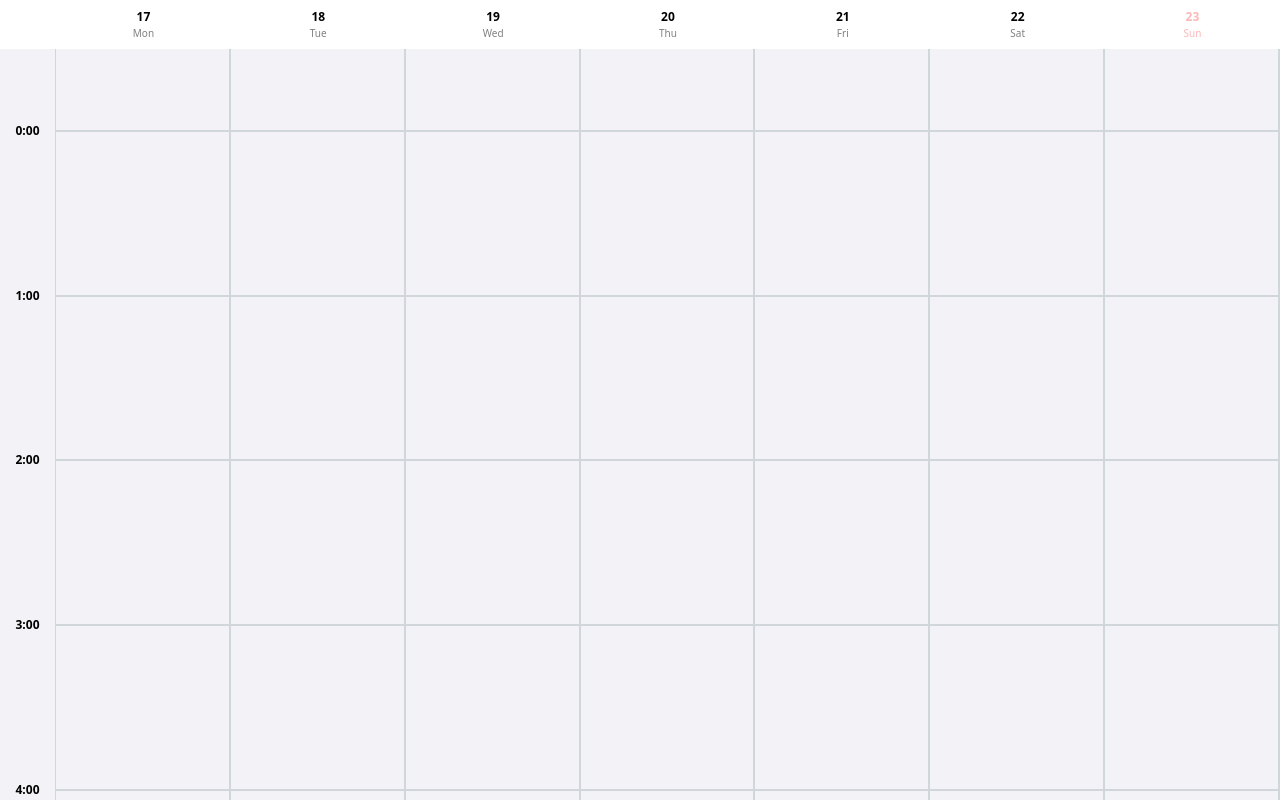
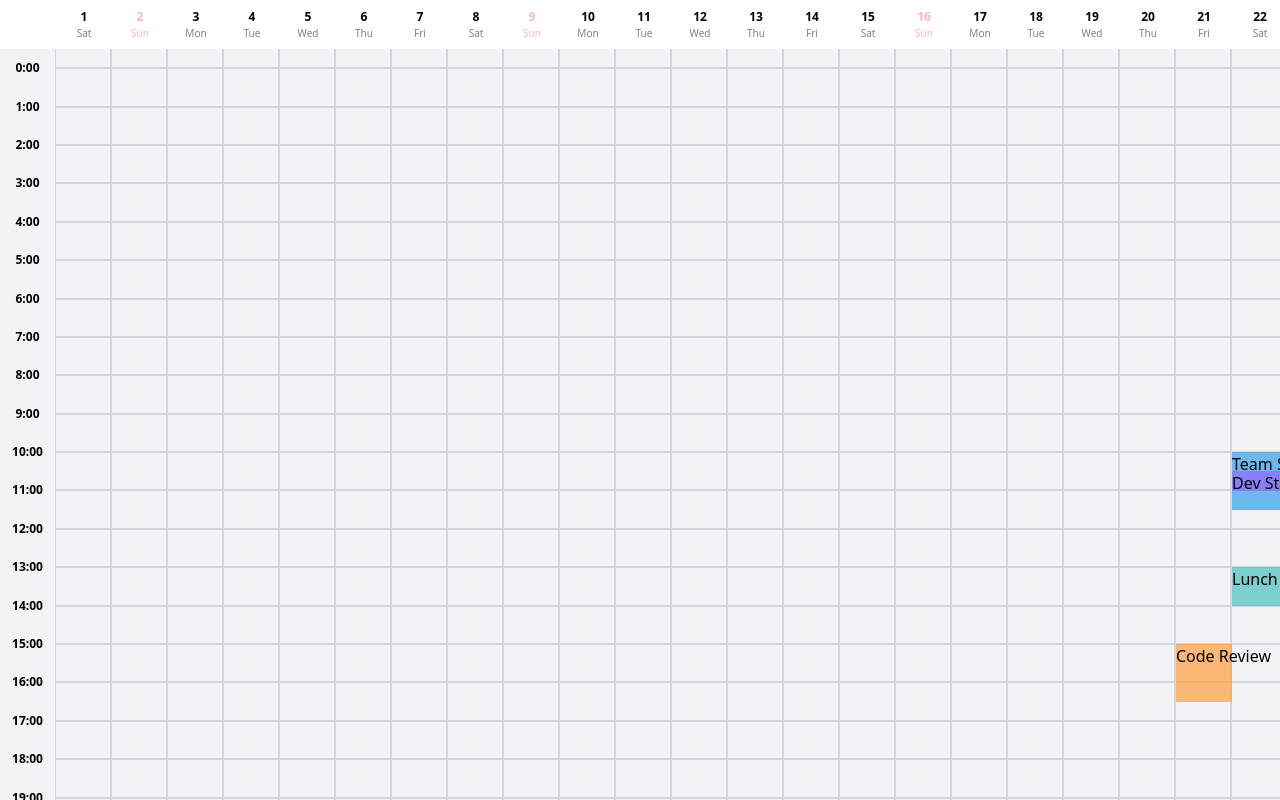
Before and after one commit to amirsafaricg/dope-calendar, a Vue app: page / in a window 1280 px wide. Built offline with nearby package versions, Linux system fonts and the light colour scheme.

Commit message:
added calendar items placings

```diff
--- a/src/App.vue
+++ b/src/App.vue
@@ -1,33 +1,110 @@
 <template>
   <div class="h-dvh w-dvw">
-    <!-- <CalendarGrid
-      mode="custom"
-      :start-date="new Date()"
-      :end-date="new Date(new Date().setDate(new Date().getDate() + 35))"
-      jalaali
-      lang="fa"
-      dir="rtl"
-    /> -->
-   <!-- <CalendarGrid
+    <CalendarGrid
+      :georgian="true"
+      :jalaali="false"
       mode="month"
-      lang="fa"
-      dir="rtl"
-      jalaali
-    />-->
-    <!-- <CalendarGrid mode="month" :start-date="new Date()" :jalaali="true" lang="fa" /> -->
-  <CalendarGrid mode="week" georgian :start-date="new Date()"  lang="en" />
+      dir="ltr"
+      lang="en"
+      :items="calendarItems"
+    >
+      <template #item="{ item }">
+        <div class="custom-calendar-item cursor-pointer" :style="{ backgroundColor: item.color }">
+          <div class="item-title">{{ item.title }}</div>
+          <div class="item-time">
+            <!-- {{ item.start.toLocaleTimeString([], { hour: '2-digit', minute: '2-digit' }) }} -
+            {{ item.end.toLocaleTimeString([], { hour: '2-digit', minute: '2-digit' }) }} -->
+          </div>
+        </div>
+      </template>
+    </CalendarGrid>
   </div>
 </template>
-<script lang="ts">
-import { defineComponent, ref } from 'vue'
+<script setup lang="ts">
+import { ref } from 'vue'
 import CalendarGrid from './components/CalendarGrid.vue'
 
-export default defineComponent({
-  name: 'AppView',
-  components: {
-    CalendarGrid,
+const today = new Date()
+
+const calendarItems = ref([
+  // Item for today
+  {
+    title: 'Team Sync',
+    start: new Date(new Date(today).setHours(10, 0, 0, 0)),
+    end: new Date(new Date(today).setHours(11, 30, 0, 0)),
+    color: 'rgba(54, 162, 235, 0.7)', // Blue
+    description: 'Weekly team synchronization meeting.'
   },
-  setup() {},
-})
+  // Another item for today
+  {
+    title: 'Lunch Break',
+    start: new Date(new Date(today).setHours(13, 0, 0, 0)),
+    end: new Date(new Date(today).setHours(14, 0, 0, 0)),
+    color: 'rgba(75, 192, 192, 0.7)', // Green
+    description: 'Quick lunch at the cafeteria.'
+  },
+  // Overlapping item for today
+  {
+    title: 'Dev Standup',
+    start: new Date(new Date(today).setHours(10, 30, 0, 0)),
+    end: new Date(new Date(today).setHours(11, 0, 0, 0)),
+    color: 'rgba(153, 102, 255, 0.7)', // Purple
+    description: 'Daily developer standup.'
+  },
+  // Item for yesterday
+  {
+    title: 'Code Review',
+    start: new Date(new Date(new Date().setDate(today.getDate() - 1)).setHours(15, 0, 0, 0)),
+    end: new Date(new Date(new Date().setDate(today.getDate() - 1)).setHours(16, 30, 0, 0)),
+    color: 'rgba(255, 159, 64, 0.7)', // Orange
+    description: 'Review pull requests.'
+  },
+  // Item for tomorrow
+  {
+    title: 'Project Planning',
+    start: new Date(new Date(new Date().setDate(today.getDate() + 1)).setHours(9, 0, 0, 0)),
+    end: new Date(new Date(new Date().setDate(today.getDate() + 1)).setHours(12, 0, 0, 0)),
+    color: 'rgba(255, 206, 86, 0.7)', // Yellow
+    description: 'Planning session for the next sprint.'
+  },
+  // Another item for tomorrow
+  {
+    title: 'Follow-up Calls',
+    start: new Date(new Date(new Date().setDate(today.getDate() + 1)).setHours(14, 0, 0, 0)),
+    end: new Date(new Date(new Date().setDate(today.getDate() + 1)).setHours(15, 0, 0, 0)),
+    color: 'rgba(54, 162, 235, 0.7)', // Blue
+    description: 'Client follow-up calls.'
+  },
+  // Item for two days from now
+  {
+    title: 'Client Demo',
+    start: new Date(new Date(new Date().setDate(today.getDate() + 2)).setHours(16, 5, 0, 0)),
+    end: new Date(new Date(new Date().setDate(today.getDate() + 2)).setHours(17, 0, 0, 0)),
+    color: 'rgba(255, 99, 132, 0.7)', // Red
+    description: 'Present the new features to the client.'
+  },
+  // Item for three days from now
+  {
+    title: 'Marketing Meeting',
+    start: new Date(new Date(new Date().setDate(today.getDate() + 3)).setHours(11, 0, 0, 0)),
+    end: new Date(new Date(new Date().setDate(today.getDate() + 3)).setHours(12, 30, 0, 0)),
+    color: 'rgba(75, 192, 192, 0.7)', // Green
+    description: 'Discuss marketing strategies.'
+  },
+  // Item for four days from now
+  {
+    title: 'Design Review',
+    start: new Date(new Date(new Date().setDate(today.getDate() + 4)).setHours(10, 0, 0, 0)),
+    end: new Date(new Date(new Date().setDate(today.getDate() + 4)).setHours(11, 0, 0, 0)),
+    color: 'rgba(153, 102, 255, 0.7)', // Purple
+    description: 'Review new UI/UX designs.'
+  }
+])
 </script>
-<style scoped></style>
+
+<style scoped>
+.custom-calendar-item{
+  width: 100%;
+  height: 100%;
+}
+</style>
--- a/src/components/CalendarGrid.vue
+++ b/src/components/CalendarGrid.vue
@@ -46,7 +46,17 @@
               <div :class="{ 'grid-line-v': day !== 1 }"></div>
             </div>
           </div>
-          <div class="content"></div>
+          <div class="content">
+            <div v-for="item in processedItems" :key="item.id" :style="item.style">
+              <slot name="item" :item="item">
+                <!-- Default item appearance -->
+                <div class="default-item">
+                  <strong>{{ item.title }}</strong>
+                  <p>{{ item.start.toLocaleTimeString() }} - {{ item.end.toLocaleTimeString() }}</p>
+                </div>
+              </slot>
+            </div>
+          </div>
         </div>
       </div>
     </div>
@@ -110,6 +120,10 @@ export default defineComponent({
       required: false,
       default: () => new Date(),
     },
+    items: {
+      type: Array as PropType<{ start: Date; end: Date; [key: string]: any }[]>,
+      default: () => [],
+    },
     endDate: {
       type: Date,
       required: false,
@@ -160,9 +174,12 @@ export default defineComponent({
     const calendarContent = ref<HTMLElement | null>(null)
     const calendarHeader = ref<HTMLElement | null>(null)
     const contentContainer = ref<HTMLElement | null>(null)
+    const isZooming = ref(false)
+
+
 
     useDragToScroll(calendarHeader)
-    useDragToScroll(calendarContent)
+    useDragToScroll(calendarContent, isZooming.value)
 
 
 
@@ -376,8 +393,6 @@ export default defineComponent({
     const dayCellWidth = ref(0)
     const dayCellHeight = ref(0)
     const zoomAmount = ref(1)
-    const isZooming = ref(false)
-    const startY = ref(0)
     const initialZoomOnDrag = ref(1)
     const minZoomAmount = ref(1)
     const maxZoomAmount = ref(props.maxZoom)
@@ -398,43 +413,56 @@ const calendarBodyWidth = computed(() => {
       return `${dayHoursList.value.length * zoomAmount.value * dayCellHeight.value}px`
     })
 
-  const handleZoomStart = (event: MouseEvent | TouchEvent) => {
+    const topPadding = computed(()=>{
+      return zoomAmount.value * dayCellHeight.value /2
+    })
+
+    // const zoomAmount = ref(1) // 1 = 100% zoom
+    let startY = 0
+    const dragFromUpperHalf = ref(true)
+
+    const handleZoomStart = (event: MouseEvent | TouchEvent) => {
       if (!props.zoom) return
       isZooming.value = true
-      startY.value = 'touches' in event ? event.touches[0]!.clientY : event.clientY
-      initialZoomOnDrag.value = zoomAmount.value
-      window.addEventListener('mousemove', handleZoomMove)
-      window.addEventListener('mouseup', handleZoomEnd)
-      window.addEventListener('touchmove', handleZoomMove)
-      window.addEventListener('touchend', handleZoomEnd)
-      document.body.style.cursor = 'ns-resize'
-      document.body.style.userSelect = 'none'
+      startY = 'touches' in event ? event.touches[0].clientY : event.clientY
+
+      const targetElement = event.currentTarget as HTMLElement
+      const rect = targetElement.getBoundingClientRect()
+      const clickY = 'touches' in event ? event.touches[0].clientY : event.clientY
+      const middleY = rect.top + rect.height / 2
+      dragFromUpperHalf.value = clickY < middleY
+
+      document.addEventListener('mousemove', handleZoomMove)
+      document.addEventListener('touchmove', handleZoomMove)
+      document.addEventListener('mouseup', handleZoomEnd)
+      document.addEventListener('touchend', handleZoomEnd)
+      document.addEventListener('mouseleave', handleZoomEnd)
+      document.addEventListener('touchcancel', handleZoomEnd)
     }
 
     const handleZoomMove = (event: MouseEvent | TouchEvent) => {
       if (!isZooming.value) return
+      event.preventDefault()
+      const currentY = 'touches' in event ? event.touches[0].clientY : event.clientY
+      const deltaY = currentY - startY
 
-      requestAnimationFrame(() => {
-        const currentY = 'touches' in event ? event.touches[0]!.clientY : event.clientY
-        const deltaY = startY.value - currentY // Inverted for natural feel (drag up = zoom in)
-        const zoomSensitivity = 200 // Adjust this value to control zoom speed
-        const newZoom = initialZoomOnDrag.value + deltaY / zoomSensitivity
-
-        // Clamp the zoom level between min and max
-        zoomAmount.value = Math.max(minZoomAmount.value, Math.min(maxZoomAmount.value, newZoom))
-      })
+      let zoomDirection = dragFromUpperHalf.value ? -1 : 1
+      const newzoomAmount = zoomAmount.value + (deltaY * zoomDirection) / 50 // Adjust sensitivity
+      zoomAmount.value = Math.max(minZoomAmount.value, Math.min(newzoomAmount, maxZoomAmount.value)) // Clamp zoom level
+      startY = currentY
     }
 
     const handleZoomEnd = () => {
       if (!isZooming.value) return
       isZooming.value = false
-      window.removeEventListener('mousemove', handleZoomMove)
-      window.removeEventListener('mouseup', handleZoomEnd)
-      window.removeEventListener('touchmove', handleZoomMove)
-      window.removeEventListener('touchend', handleZoomEnd)
-      document.body.style.cursor = ''
-      document.body.style.userSelect = ''
+      document.removeEventListener('mousemove', handleZoomMove)
+      document.removeEventListener('touchmove', handleZoomMove)
+      document.removeEventListener('mouseup', handleZoomEnd)
+      document.removeEventListener('touchend', handleZoomEnd)
+      document.removeEventListener('mouseleave', handleZoomEnd)
+      document.removeEventListener('touchcancel', handleZoomEnd)
     }
+
 
 
 
@@ -482,6 +510,62 @@ const calendarBodyWidth = computed(() => {
       }
     })
 
+  const processedItems = computed(() => {
+      const dayWidth = 100 / monthDays.value.length
+      const totalHours = props.endHour - props.startHour
+
+      // The total height of the scrollable content area for items.
+      const contentHeight =
+        dayHoursList.value.length * zoomAmount.value * dayCellHeight.value - 2 * topPadding.value
+
+      return props.items
+        .map((item, index) => {
+          const startDt = DateTime.fromJSDate(item.start)
+          const endDt = DateTime.fromJSDate(item.end)
+
+          const dayIndex = monthDays.value.findIndex((day) => {
+            const dayDt = props.jalaali
+              ? DateTime.fromObject(
+                  { day: day.day as number, month: startDt.month, year: startDt.year },
+                  { zone: 'local', numberingSystem: 'latn', outputCalendar: 'persian' }
+                )
+              : DateTime.fromObject({
+                  day: day.day as number,
+                  month: startDt.month,
+                  year: startDt.year
+                })
+
+            return dayDt.hasSame(startDt, 'day')
+          })
+
+          if (dayIndex === -1) {
+            return null // Item is not in the visible range
+          }
+
+          const startOfDay = startDt.startOf('day').plus({ hours: props.startHour })
+          const itemStartOffset = startDt.diff(startOfDay, 'minutes').minutes
+          const itemDuration = endDt.diff(startDt, 'minutes').minutes
+
+          const topOffset = (itemStartOffset / (totalHours * 60)) * contentHeight
+          const height = (itemDuration / (totalHours * 60)) * contentHeight
+          const left = dayIndex * dayWidth
+          const width = dayWidth
+
+          return {
+            ...item,
+            id: `item-${index}`,
+            style: {
+              top: `calc(${topPadding.value}px + ${topOffset}px)`,
+              left: `${left}%`,
+              height: `${height}px`,
+              width: `${width}%`,
+              position: 'absolute'
+            }
+          }
+        })
+        .filter((item) => item !== null)
+    })
+
     return {
       calendarBodyWidth,
       weekendDay,
@@ -497,17 +581,27 @@ const calendarBodyWidth = computed(() => {
       calendarBodyHeight,
       handleZoomStart,
       handleHeaderScroll,
+      processedItems,
     }
   },
 })
 </script>
 <style scoped>
 @import '@/assets/css/calendar.css';
-.content{
+.content {
+  position: relative;
   width: 100%;
   height: 100%;
-  position: absolute;
-  z-index: 10;
+}
+
+.default-item {
+  background-color: rgba(66, 133, 244, 0.8);
+  color: white;
+  padding: 4px;
+  border-radius: 4px;
+  height: 100%;
+  overflow: hidden;
+  font-size: 12px;
 }
 .calendar-wrapper {
   width: 100%;
```
Also changed, not shown: src/composables/useDragToScroll.ts (+18 -5 lines).
